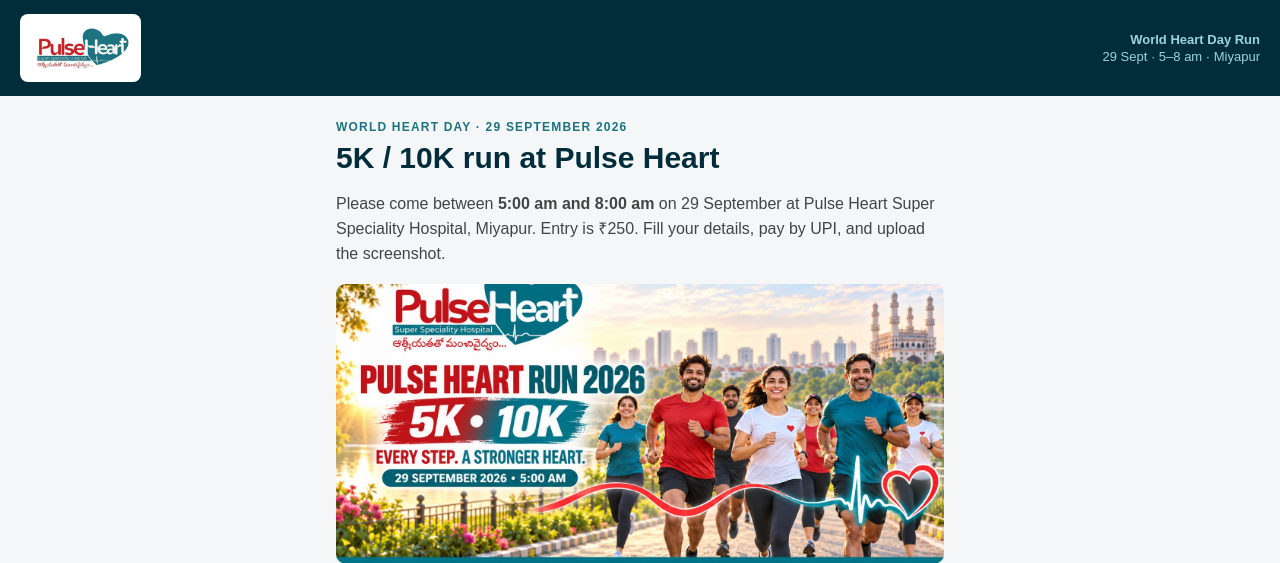
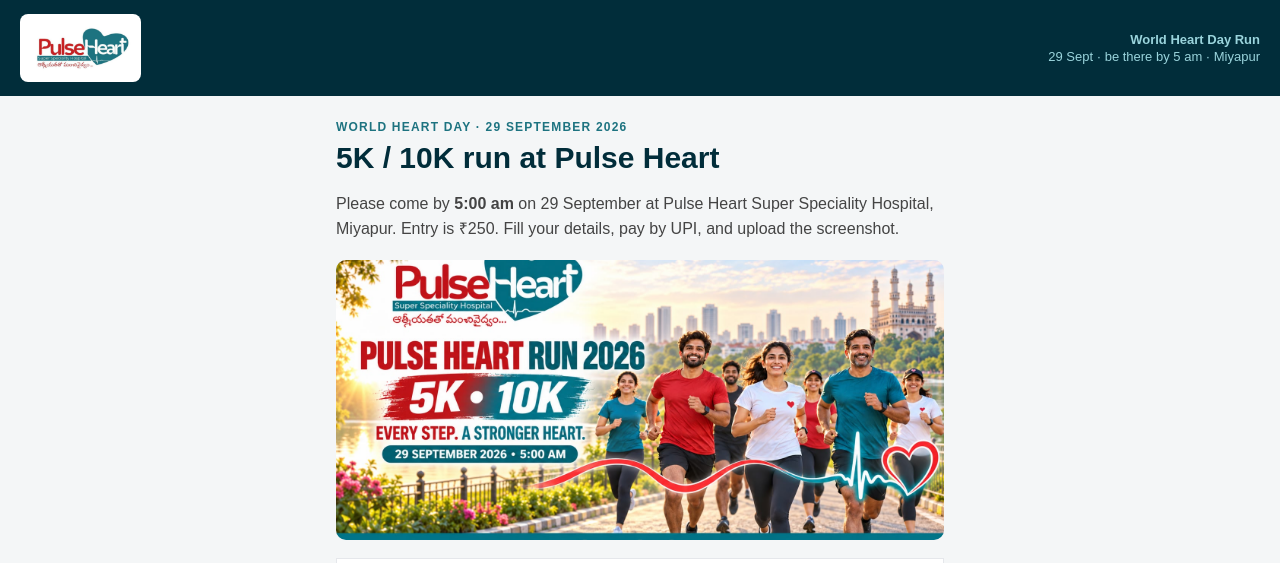
Before and after one commit to suneel999/whd_run, a Flask app: page / in a window 1280 px wide. Shown: the top 563 px of the page. Run offline with Flask 3, Linux system fonts and the light colour scheme.

Commit message:
Tell runners to come by 5am, not a 5 to 8 window.
Co-authored-by: Cursor <cursoragent@cursor.com>

```diff
--- a/app.py
+++ b/app.py
@@ -65,7 +65,7 @@ def inject_event():
     return {
         "fee": env("FEE", "250"),
         "event_date": "29 September 2026",
-        "event_time": "5:00 am – 8:00 am",
+        "event_time": "Please come by 5:00 am",
         "upi_id": env("UPI_ID", "drkranthikumarchintala-5@okhdfcbank"),
         "format_when": db.format_when,
         "TSHIRTS": db.TSHIRTS,
--- a/mailer.py
+++ b/mailer.py
@@ -41,7 +41,7 @@ def send_success_email(reg: dict) -> None:
         f"Distance: {reg.get('distance')}\n"
         f"T-shirt: {reg.get('tshirt')}\n"
         "Date: Tuesday, 29 September 2026\n"
-        "Time: 5:00 am – 8:00 am. Please come between 5:00 am and 8:00 am.\n"
+        "Time: Please come by 5:00 am.\n"
         "Venue: Pulse Heart Super Speciality Hospital, Miyapur, Hyderabad\n\n"
         "Join the official WhatsApp group for reporting time, bib details, and updates:\n"
         f"{group}\n\n"
@@ -57,7 +57,7 @@ def send_success_email(reg: dict) -> None:
         Distance: <strong>{reg.get('distance')}</strong><br>
         T-shirt: <strong>{reg.get('tshirt')}</strong><br>
         Date: <strong>Tuesday, 29 September 2026</strong><br>
-        Time: <strong>5:00 am – 8:00 am</strong> — please come between 5:00 am and 8:00 am<br>
+        Reporting time: <strong>Please come by 5:00 am</strong><br>
         Venue: Pulse Heart Super Speciality Hospital, Miyapur, Hyderabad
       </p>
       <p><a href="{group}" style="display:inline-block;background:#25D366;color:#fff;text-decoration:none;padding:12px 18px;border-radius:6px;font-weight:700">Join the WhatsApp group</a></p>
--- a/templates/pay.html
+++ b/templates/pay.html
@@ -5,7 +5,7 @@
   <p class="eyebrow">Step 2 of 2 · {{ reg.name }}</p>
   <h1>Scan and pay ₹{{ fee }}</h1>
   <p class="lead">Scan this GPay QR with any UPI app and pay ₹{{ fee }}. Then upload the payment screenshot below.</p>
-  <p class="lead"><strong>Please come between 5:00 am and 8:00 am</strong> on 29 September.</p>
+  <p class="lead"><strong>Please come by 5:00 am</strong> on 29 September.</p>
 </section>
 <div class="card qr-card">
   <img src="{{ url_for('static', filename='qr.png') }}" alt="GPay UPI QR to pay rupees {{ fee }}" width="280" height="360">
--- a/templates/public_base.html
+++ b/templates/public_base.html
@@ -4,7 +4,7 @@
   <meta charset="UTF-8">
   <meta name="viewport" content="width=device-width, initial-scale=1">
   <title>{% block title %}World Heart Day 5K/10K Run | Pulse Heart{% endblock %}</title>
-  <meta name="description" content="Register for the Pulse Heart World Heart Day 5K/10K run on 29 September 2026, 5–8 am, Miyapur, Hyderabad. Entry ₹250.">
+  <meta name="description" content="Register for the Pulse Heart World Heart Day 5K/10K run on 29 September 2026. Please come by 5:00 am, Miyapur, Hyderabad. Entry ₹250.">
   <link rel="stylesheet" href="{{ url_for('static', filename='style.css') }}">
 </head>
 <body class="public">
@@ -14,7 +14,7 @@
     </a>
     <div class="pub-meta">
       <strong>World Heart Day Run</strong>
-      <span>29 Sept · 5–8 am · Miyapur</span>
+      <span>29 Sept · be there by 5 am · Miyapur</span>
     </div>
   </header>
   <main>
--- a/templates/register.html
+++ b/templates/register.html
@@ -3,7 +3,7 @@
 <section class="hero-card">
   <p class="eyebrow">World Heart Day · 29 September 2026</p>
   <h1>5K / 10K run at Pulse Heart</h1>
-  <p class="lead">Please come between <strong>5:00 am and 8:00 am</strong> on 29 September at Pulse Heart Super Speciality Hospital, Miyapur. Entry is ₹{{ fee }}. Fill your details, pay by UPI, and upload the screenshot.</p>
+  <p class="lead">Please come by <strong>5:00 am</strong> on 29 September at Pulse Heart Super Speciality Hospital, Miyapur. Entry is ₹{{ fee }}. Fill your details, pay by UPI, and upload the screenshot.</p>
 </section>
 <p class="hero-photo">
   <img src="{{ url_for('static', filename='sample.jpeg') }}" alt="Pulse Heart World Heart Day 5K and 10K run" width="640" height="360">
--- a/templates/thanks.html
+++ b/templates/thanks.html
@@ -8,7 +8,7 @@
   <p class="muted">{{ reg.distance }} · T-shirt {{ reg.tshirt }} · {{ reg.email }}</p>
 </section>
 <div class="card">
-  <p>Please come between <strong>5:00 am and 8:00 am</strong> on 29 September at Pulse Heart, Miyapur.</p>
+  <p>Please come by <strong>5:00 am</strong> on 29 September at Pulse Heart, Miyapur.</p>
   <p class="muted">Queries: {{ query_name }} · <a href="tel:{{ query_phone }}">+91 {{ query_phone }}</a> · <a href="mailto:{{ query_email }}">{{ query_email }}</a></p>
 </div>
 {% endblock %}
```
Also changed, not shown: README.md.
